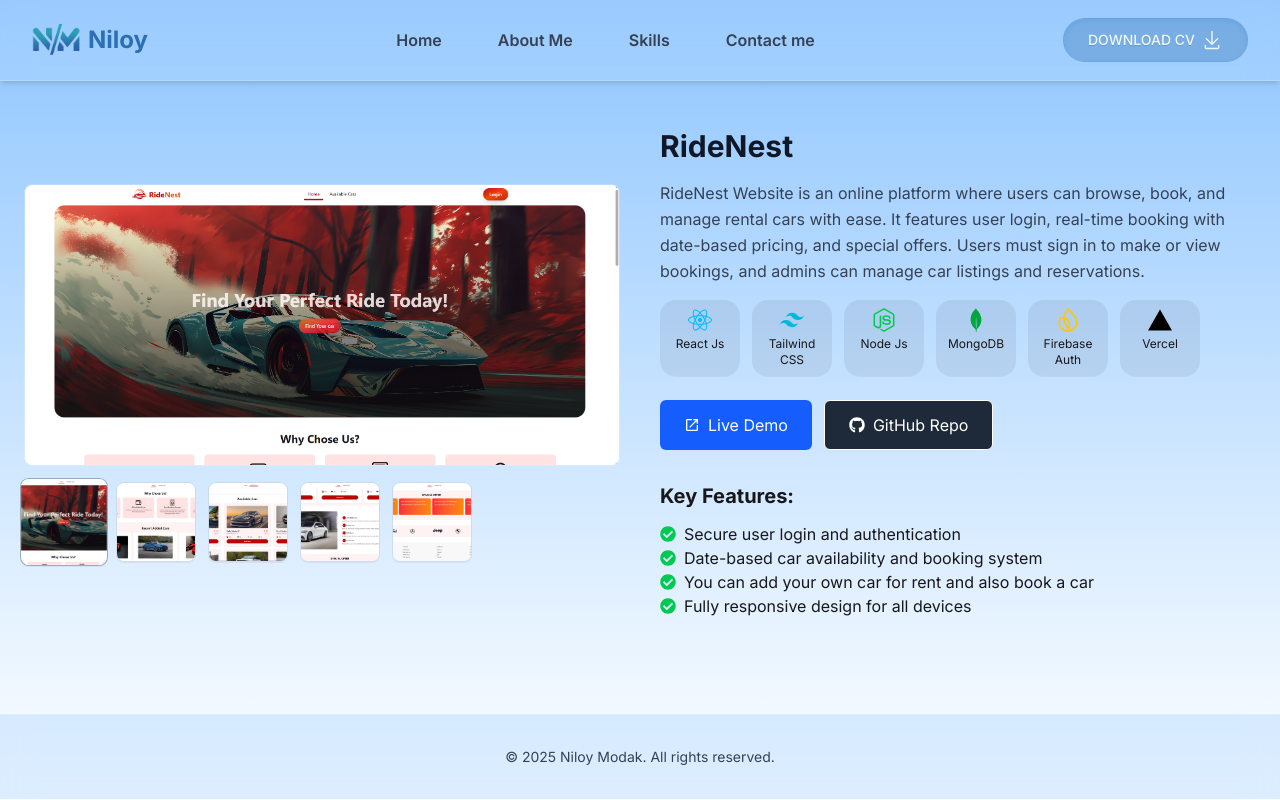
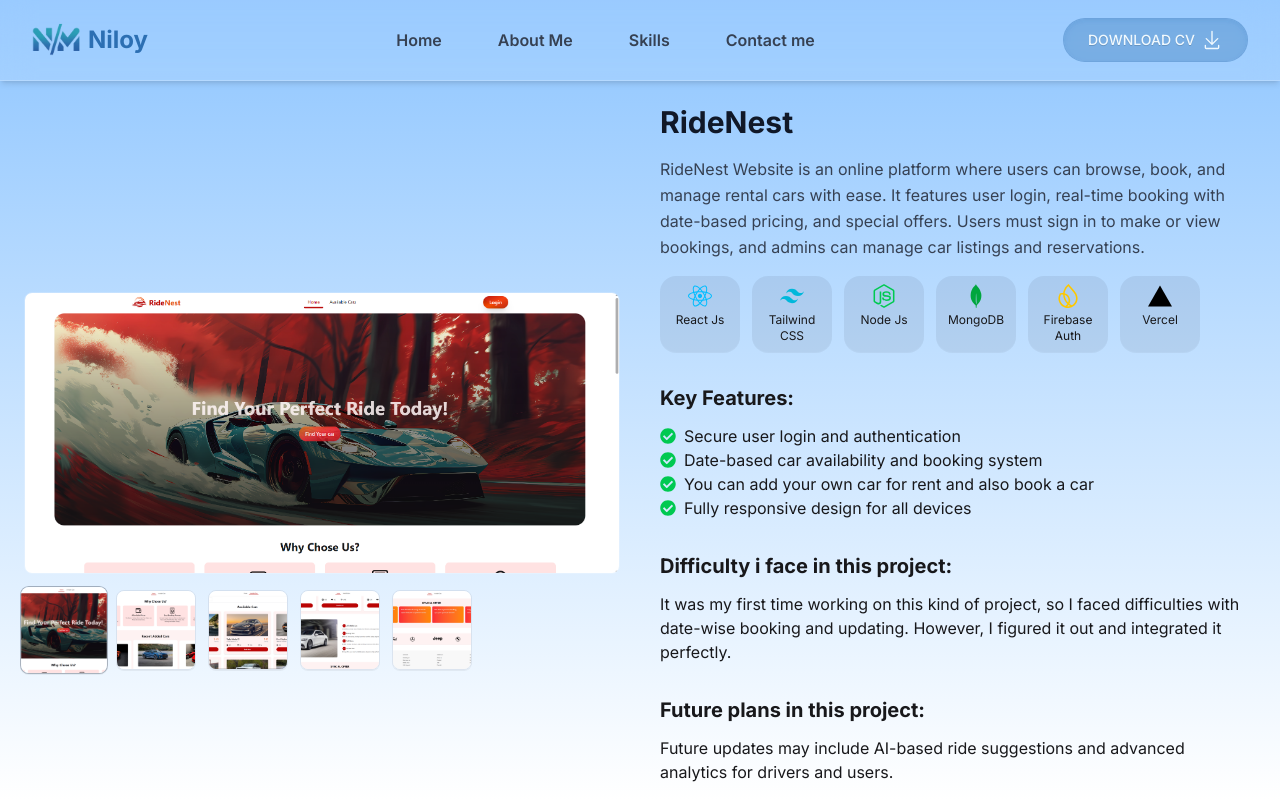
Before and after one commit to Niloy-Modak/portfolio-niloy, a React (Vite) app: page /project/p1 in a window 1280 px wide. Shown: the top 800 px of the page. Built offline with nearby package versions, Linux system fonts and the light colour scheme.

Commit message:
add some updates

```diff
--- a/src/components/MyProjects.jsx
+++ b/src/components/MyProjects.jsx
@@ -41,6 +41,8 @@ export const projectData = [
     liveLink: "https://b11-assingment11.web.app/",
     tech: ["React Js", "Tailwind CSS", "Node Js", "MongoDB", "Firebase Auth", "Vercel"],
     futures: ["Secure user login and authentication", "Date-based car availability and booking system", "You can add your own car for rent and also book a car", "Fully responsive design for all devices"],
+    plan: "Future updates may include AI-based ride suggestions and advanced analytics for drivers and users.",
+    difficulty: "It was my first time working on this kind of project, so I faced difficulties with date-wise booking and updating. However, I figured it out and integrated it perfectly.",
 
     techIcon: [
       { name: "React Js", icon: <FaReact className="text-sky-400 text-2xl" /> },
@@ -59,8 +61,10 @@ export const projectData = [
       "Recipe Nest is a website for food recipes where users can share their own recipes and explore those shared by others. Viewing recipes requires users to log in.",
     repoLink: "https://github.com/Niloy-Modak/recipe-nest-app",
     liveLink: "https://b11-assinment-10.web.app/",
+    difficulty: "When I developed the CRUD operation web app, it was new for me. I had difficulty figuring out how to add Gmail with the recipe in the database and how to make each user have their own data and recipes. But with my mentor’s help, I fixed it.",
     tech: ["React Js", "Tailwind CSS", "Daisy Ui", "Node Js", "MongoDB", "Firebase Auth", "Vercel"],
     futures: ["Secure user login and authentication", "Full CRUD: Create, Read, Update, Delete recipes", "User dashboard to manage personal recipes", "Fully responsive design for all devices"],
+    plan: "For Recipe Nest, I will add token verification next time and also include some new features.",
     techIcon: [
       { name: "React Js", icon: <FaReact className="text-sky-400 text-2xl" /> },
       { name: "Tailwind CSS", icon: <SiTailwindcss className="text-cyan-500 text-2xl" /> },
@@ -84,7 +88,9 @@ export const projectData = [
       { name: "React Js", icon: <FaReact className="text-sky-400 text-2xl" /> },
       { name: "Tailwind CSS", icon: <SiTailwindcss className="text-cyan-500 text-2xl" /> },
       { name: "Node Js", icon: <FaNodeJs className="text-green-500 text-2xl" /> },
-    ]
+    ],
+    difficulty: "In that project, multiple routes were new for me. I faced some problems at first, but I managed to do it perfectly. I also had some issues with graphs for the first time, but I figured those out as well.",
+    plan: "Next time, I will add Firebase authentication, token verification, a backend server, and some AI features.",
   },
 
 ];
--- a/src/components/ProjectDetails.jsx
+++ b/src/components/ProjectDetails.jsx
@@ -67,6 +67,36 @@ const ProjectDetails = () => {
           ))}
         </div>
 
+        {/* Features list */}
+        <div className="mt-6  sm:mt-8 space-y-2 sm:space-y-3">
+          <h1 className="text-xl font-bold ">Key Features:</h1>
+
+          <ul className=" ">
+            {project.futures.map((future, index) => (
+              <li key={index} className="flex items-center gap-2 text-sm sm:text-base">
+                <FaCheckCircle className="text-green-500" />
+                {future}
+              </li>
+            ))}
+          </ul>
+        </div>
+
+        {/* difficulty*/}
+        <div className="mt-6  sm:mt-8 space-y-2 sm:space-y-3">
+          <h1 className="text-xl font-bold ">Difficulty i face in this project:</h1>
+          <p>
+            {project.difficulty}
+          </p>
+        </div>
+
+        {/* future plans*/}
+        <div className="mt-6  sm:mt-8 space-y-2 sm:space-y-3">
+          <h1 className="text-xl font-bold ">Future plans in this project:</h1>
+          <p>
+            {project.plan}
+          </p>
+        </div>
+
         {/* Buttons */}
         <div className="flex flex-wrap gap-3 mt-6">
           <a
@@ -86,21 +116,6 @@ const ProjectDetails = () => {
             <FaGithub /> GitHub Repo
           </a>
         </div>
-
-        {/* Features list */}
-        <div className="mt-6  sm:mt-8 space-y-2 sm:space-y-3">
-          <h1 className="text-xl font-bold ">Key Features:</h1>
-
-          <ul className=" ">
-            {project.futures.map((future, index) => (
-              <li key={index} className="flex items-center gap-2 text-sm sm:text-base">
-                <FaCheckCircle className="text-green-500" />
-                {future}
-              </li>
-            ))}
-          </ul>
-        </div>
-
       </div>
     </div>
 
```
